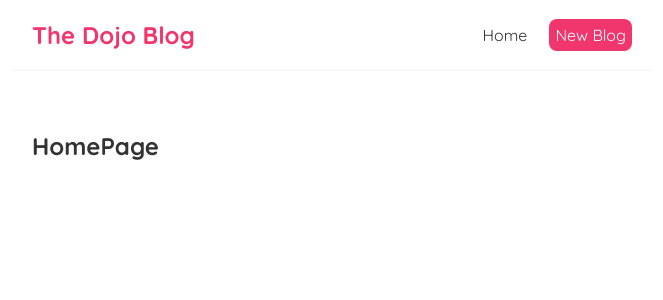
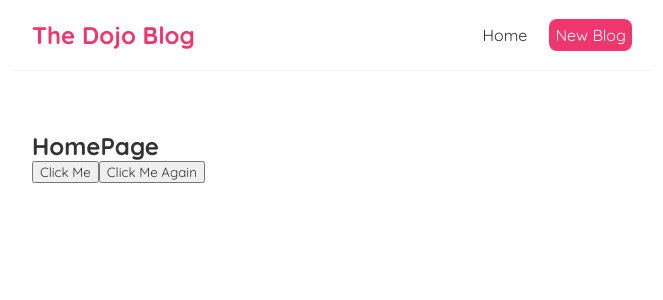
Before and after one commit to Chukwuka1488/Blog-with-React, a React (Create React App) app in the folder dojo-blog/: page / in a window 1280 px wide. Shown: the top 300 px of the page, without its empty margins (308-971 px from the left). Built offline with nearby package versions, Linux system fonts and the light colour scheme.

Commit message:
click events in react

```diff
--- a/dojo-blog/src/Home.js
+++ b/dojo-blog/src/Home.js
@@ -1,7 +1,22 @@
 const Home = () => {
+  const handleClick = (e) => {
+    console.log('Hello, Ninjas', e);
+  };
+  const handleClickAgain = (name, e) => {
+    console.log(`Hello ${name}`, e.target);
+  };
+
   return (
     <div className='home'>
       <h2>HomePage</h2>
+      <button onClick={handleClick}>Click Me</button>
+      <button
+        onClick={(e) => {
+          handleClickAgain('mario', e);
+        }}
+      >
+        Click Me Again
+      </button>
     </div>
   );
 };
```
